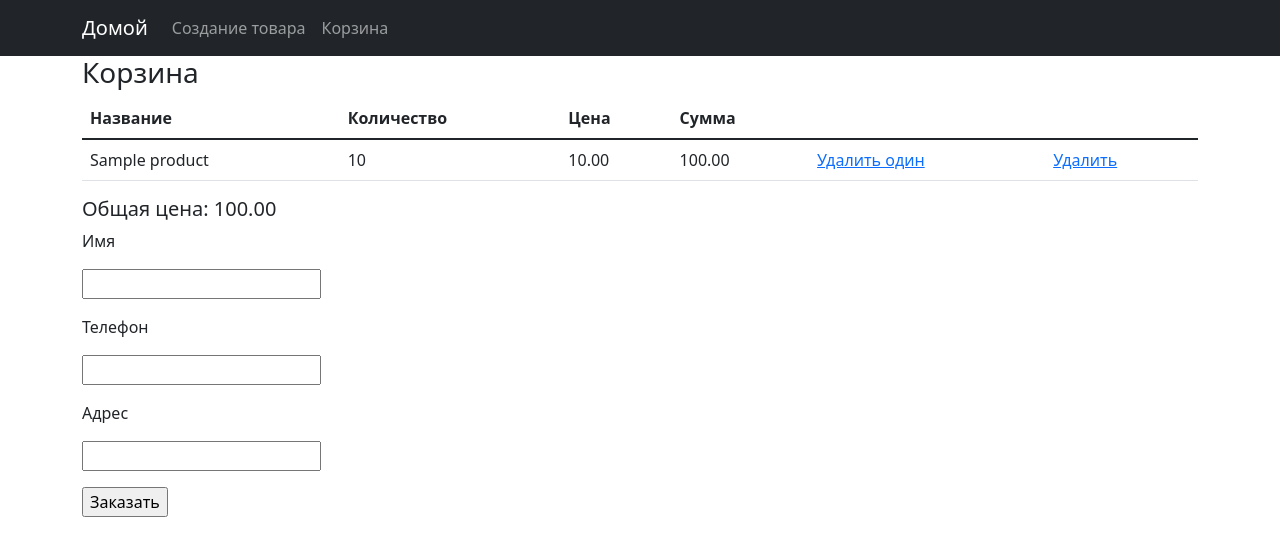
After one commit to only2611/real-shop, a Django app: page /cart/ in a window 1280 px wide. The commit adds this page. Shown: the top 556 px of the page. Run offline with Django 4.2, Linux system fonts and the light colour scheme; tables that the repository leaves empty hold one stand-in row (values such as "Sample post").

Commit message:
Реализовал все этапы лабораторки

```diff
--- a/webapp/forms.py
+++ b/webapp/forms.py
@@ -10,3 +10,15 @@ class ProductForm(forms.ModelForm):
     class Meta:
         model = Product
         exclude = []
+
+
+class CartForm(forms.ModelForm):
+    class Meta:
+        model = Cart
+        fields = ["qty"]
+
+
+class OrderForm(forms.ModelForm):
+    class Meta:
+        model = Order
+        fields = ["name", "phone", "address"]
--- a/webapp/models.py
+++ b/webapp/models.py
@@ -40,6 +40,16 @@ class Cart(models.Model):
         verbose_name = 'Товар в корзине'
         verbose_name_plural = 'Товары в корзине'
 
+    def get_product_total(self):
+        return self.qty * self.product.price
+
+    @classmethod
+    def get_total(cls):
+        total = 0
+        for cart in cls.objects.all():
+            total += cart.get_product_total()
+        return total
+
 
 class Order(models.Model):
     name = models.CharField(max_length=50, verbose_name='Имя')
--- a/webapp/templates/base.html
+++ b/webapp/templates/base.html
@@ -25,6 +25,9 @@
                 <li class="nav-item">
                     <a class="nav-link" href="{% url 'webapp:product_create' %}">Создание товара</a>
                 </li>
+                <li class="nav-item">
+                    <a class="nav-link" href="{% url 'webapp:cart' %}">Корзина</a>
+                </li>
             </ul>
         </div>
     </div>
--- /dev/null
+++ b/webapp/templates/cart/cart_view.html
@@ -0,0 +1,33 @@
+{% extends "base.html" %}
+
+{% block content %}
+    <h3>Корзина</h3>
+    <table class="table">
+        <thead>
+        <tr>
+            <th scope="col">Название</th>
+            <th scope="col">Количество</th>
+            <th scope="col">Цена</th>
+            <th scope="col">Сумма</th>
+            <th></th>
+            <th></th>
+        </tr>
+        </thead>
+        <tbody>
+        {% for c in cart %}
+            <tr>
+                <td>{{ c.product.name }}</td>
+                <td>{{ c.qty }}</td>
+                <td>{{ c.product.price }}</td>
+                <td>{{ c.get_product_total }}</td>
+                <td><a href="{% url "webapp:remove_one_for_cart" c.pk %}">Удалить один</a></td>
+                <td><a href="{% url "webapp:remove_for_cart" c.pk %}">Удалить</a></td>
+            </tr>
+        {% endfor %}
+        </tbody>
+    </table>
+    <h5>Общая цена: {{ total }}</h5>
+    <form action="{% url "webapp:order_create" %}" method="post">
+        {% include 'partial/form.html' with button_text="Заказать" %}
+    </form>
+{% endblock %}
--- /dev/null
+++ b/webapp/templates/partial/cart_add_form.html
@@ -0,0 +1,5 @@
+<form action="{% url "webapp:add_to_cart" product.pk %}?next={{ request.path }}" method="post">
+    {% csrf_token %}
+    <input type="number" name="qty" value="1">
+    <button class="btn btn-primary">Добавить</button>
+</form>
--- a/webapp/templates/product/index.html
+++ b/webapp/templates/product/index.html
@@ -1,6 +1,7 @@
 {% extends 'base.html' %}
 
 {% block content %}
+    {{ request.path }}
     <h1 class="text-center">Товары</h1>
     <div class="my-3">{% include 'partial/search.html' %}</div>
     {% if is_paginated %}
@@ -19,6 +20,7 @@
                             <a class="btn btn-primary" href="{% url 'webapp:product_update' product.pk %}">Изменить</a>
                             <a class="btn btn-danger" href="{% url 'webapp:product_delete' product.pk %}">Удалить</a>
                         </div>
+                        {% include "partial/cart_add_form.html" %}
                     </div>
                 </div>
             </div>
--- a/webapp/templates/product/product_view.html
+++ b/webapp/templates/product/product_view.html
@@ -8,6 +8,7 @@
 {% endblock %}
 
 {% block content %}
+    {{ request.path }}
     <div class="card">
         <div class="card-body">
             <h1>{{ product.name }}</h1>
@@ -16,4 +17,5 @@
             <p class="pre">{{ product.description }}</p>
         </div>
     </div>
+    {% include "partial/cart_add_form.html" %}
 {% endblock %}
--- a/webapp/urls.py
+++ b/webapp/urls.py
@@ -1,6 +1,7 @@
 from django.urls import path
 
-from webapp.views import IndexView, ProductView, ProductCreateView, ProductUpdateView, ProductDeleteView
+from webapp.views import IndexView, ProductView, ProductCreateView, ProductUpdateView, ProductDeleteView, CartAddView, \
+    CartView, CartDeleteView, CartDeleteOneView, OrderCreate
 
 app_name = "webapp"
 
@@ -10,4 +11,9 @@ urlpatterns = [
     path('products/add/', ProductCreateView.as_view(), name='product_create'),
     path('product/<int:pk>/update/', ProductUpdateView.as_view(), name='product_update'),
     path('product/<int:pk>/delete/', ProductDeleteView.as_view(), name='product_delete'),
+    path('product/<int:pk>/add-to-cart/', CartAddView.as_view(), name='add_to_cart'),
+    path('cart/', CartView.as_view(), name='cart'),
+    path('cart/<int:pk>/delete/', CartDeleteView.as_view(), name='remove_for_cart'),
+    path('cart/<int:pk>/one-delete/', CartDeleteOneView.as_view(), name='remove_one_for_cart'),
+    path('order/create/', OrderCreate.as_view(), name='order_create')
 ]
--- a/webapp/views/__init__.py
+++ b/webapp/views/__init__.py
@@ -1 +1,2 @@
 from .products import *
+from .cart import *
--- /dev/null
+++ b/webapp/views/cart.py
@@ -0,0 +1,110 @@
+from django.http import HttpResponseRedirect, HttpResponseBadRequest
+from django.shortcuts import get_object_or_404
+from django.urls import reverse, reverse_lazy
+from django.views.generic import CreateView, ListView, DeleteView
+
+from webapp.forms import CartForm, OrderForm
+from webapp.models import Cart, Product, Order, OrderProduct
+
+
+class CartAddView(CreateView):
+    model = Cart
+    form_class = CartForm
+
+    def form_valid(self, form):
+        product = get_object_or_404(Product, pk=self.kwargs.get("pk"))
+        qty = form.cleaned_data.get("qty")
+        if qty > product.amount:
+            return HttpResponseBadRequest(
+                f"Количество товара {product.name} всего {product.amount}. Добавить {qty} штук не получится")
+        else:
+            # try:
+            #     cart_product = Cart.objects.get(product=product)
+            #     cart_product.qty += qty
+            #     cart_product.save()
+            # except Cart.DoesNotExist:
+            #     Cart.objects.create(product=product, qty=qty)
+            cart_product, is_created = Cart.objects.get_or_create(product=product)
+            if is_created:
+                cart_product.qty = qty
+            else:
+                cart_product.qty += qty
+            cart_product.save()
+        return HttpResponseRedirect(self.get_success_url())
+
+    def get_success_url(self):
+        next = self.request.GET.get("next")
+        if next:
+            return next
+        return reverse("webapp:index")
+
+
+class CartView(ListView):
+    model = Cart
+    template_name = "cart/cart_view.html"
+    context_object_name = "cart"
+
+    def get_context_data(self, *, object_list=None, **kwargs):
+        context = super().get_context_data(object_list=None, **kwargs)
+        context['total'] = Cart.get_total()
+        context['form'] = OrderForm()
+        return context
+
+
+class CartDeleteView(DeleteView):
+    model = Cart
+    success_url = reverse_lazy('webapp:cart')
+
+    def get(self, request, *args, **kwargs):
+        return self.delete(request, *args, **kwargs)
+
+
+class CartDeleteOneView(DeleteView):
+    model = Cart
+    success_url = reverse_lazy('webapp:cart')
+
+    def get(self, request, *args, **kwargs):
+        return self.delete(request, *args, **kwargs)
+
+    def delete(self, request, *args, **kwargs):
+        self.object = self.get_object()
+        success_url = self.get_success_url()
+        cart = self.object
+        cart.qty -= 1
+        if cart.qty < 1:
+            cart.delete()
+        else:
+            cart.save()
+        return HttpResponseRedirect(success_url)
+
+
+class OrderCreate(CreateView):
+    model = Order
+    form_class = OrderForm
+    success_url = reverse_lazy('webapp:index')
+
+    # def form_valid(self, form):
+    #     order = form.save()
+    #     for item in Cart.objects.all():
+    #         OrderProduct.objects.create(product=item.product, qty=item.qty, order=order)
+    #         item.product.amount -= item.qty
+    #         item.product.save()
+    #         item.delete()
+    #
+    #     return HttpResponseRedirect(self.success_url)
+
+    def form_valid(self, form):
+        order = form.save()
+
+        products = []
+        order_products = []
+
+        for item in Cart.objects.all():
+            order_products.append(OrderProduct(product=item.product, qty=item.qty, order=order))
+            item.product.amount -= item.qty
+            products.append(item.product)
+
+        OrderProduct.objects.bulk_create(order_products)
+        Product.objects.bulk_update(products, ("amount",))
+        Cart.objects.all().delete()
+        return HttpResponseRedirect(self.success_url)
--- a/webapp/views/products.py
+++ b/webapp/views/products.py
@@ -21,6 +21,7 @@ class IndexView(SearchView):
 class ProductView(DetailView):
     model = Product
     template_name = 'product/product_view.html'
+    queryset = Product.objects.filter(amount__gt=0)
 
 
 class ProductCreateView(CreateView):
```
